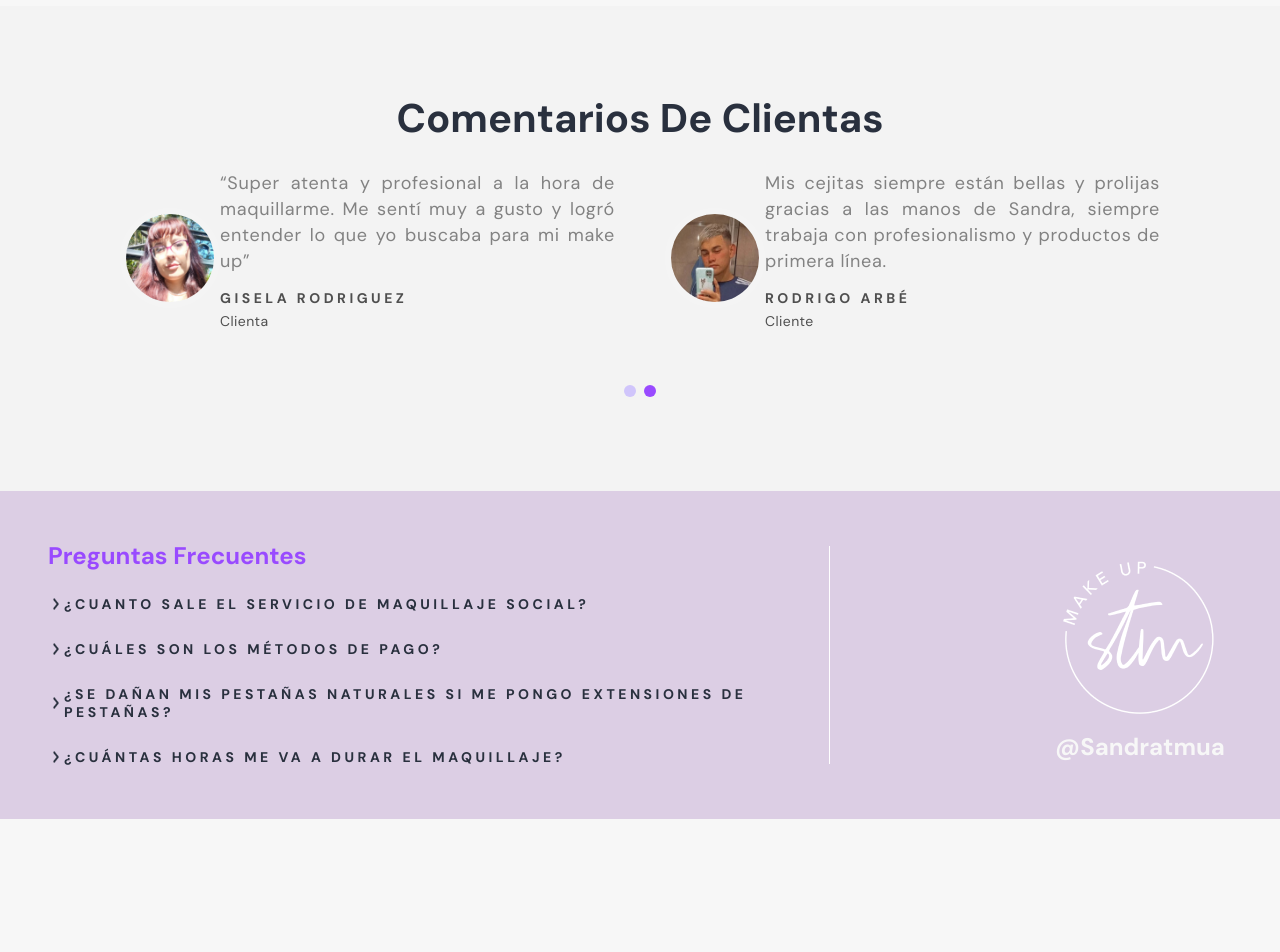
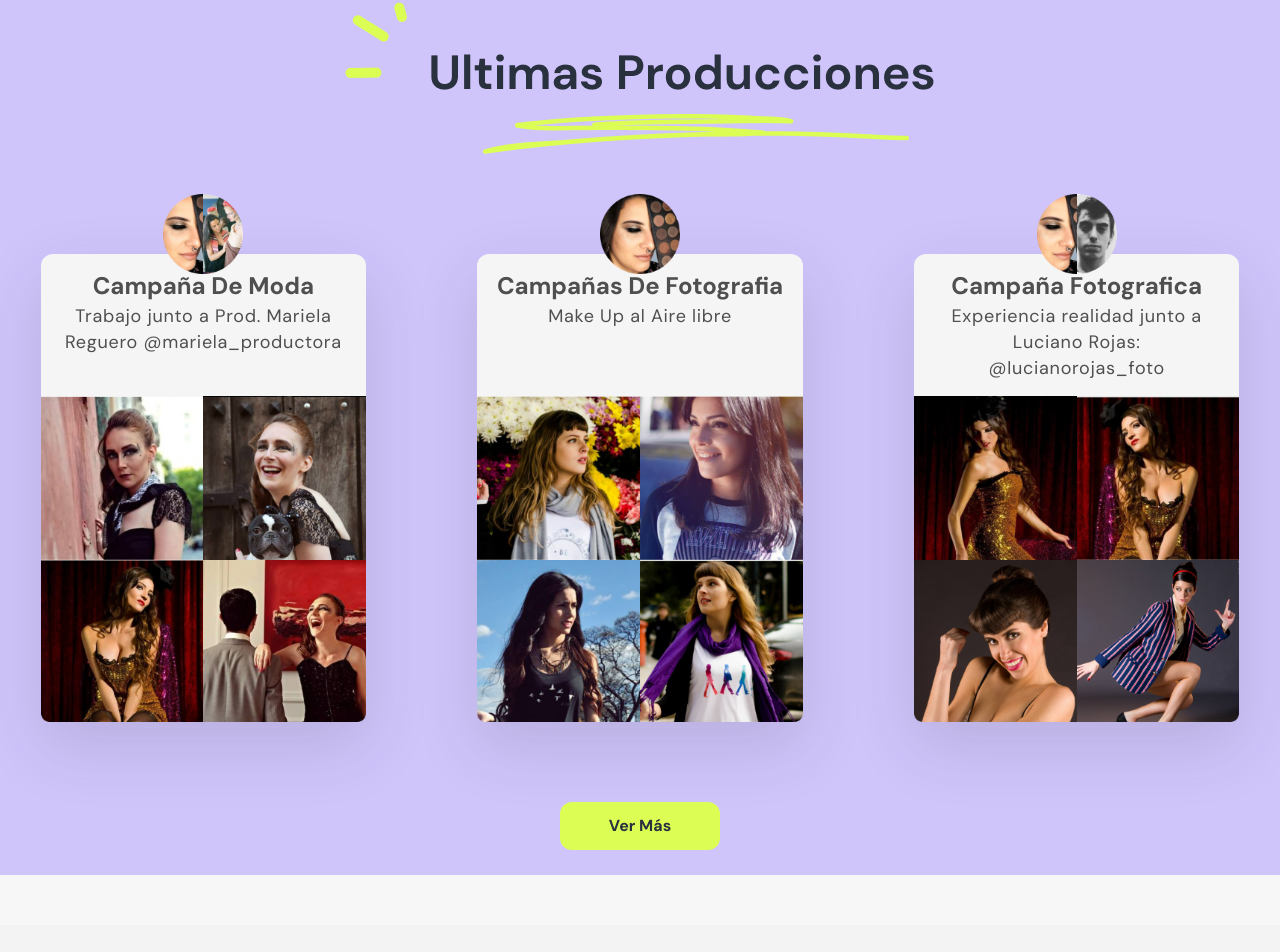
Before and after one commit to gregoriocarranza/Sandramakeup2, a React (Create React App) app: page / in a window 1280 px wide. Shown: the part 1341-2293 px from the top of the page. Before the commit the page ends 2160 px from the top, so only its background shows below. Built offline with nearby package versions, Linux system fonts and the light colour scheme.

Commit message:
Cards en inicio

```diff
--- a/src/Components/Card/Card.jsx
+++ b/src/Components/Card/Card.jsx
@@ -4,7 +4,7 @@ import CarrouselZoom from "../../Components/CarrouselZoom/CarrouselZoom.jsx";
 import { Fragment, useState } from "react";
 
 function Card(props) {
-  const {Addon} =props
+  const {Addon} = props;
   //   const [change, setChage] = useState(false);
   // console.log(props);
   return (
--- a/src/Pages/Inicio/index.css
+++ b/src/Pages/Inicio/index.css
@@ -151,3 +151,22 @@
   letter-spacing: 0.04em;
   color: #29303e;
 }
+.latest-productions-container{
+  background: #D0C5FB;
+  display: flex;
+  flex-direction: column;
+  align-items: center;
+  justify-content: center;
+  padding-bottom: 25px;
+}
+.latest-productions-title{
+  display: flex;
+  align-items: center;
+  justify-content: center;
+  padding-top: 15px;
+}
+.latest-productions-container .btn-info{
+  display: flex;
+  align-items: center;
+  justify-content: center;
+}
--- a/src/Pages/Inicio/index.jsx
+++ b/src/Pages/Inicio/index.jsx
@@ -1,17 +1,21 @@
+import { Fragment } from "react";
+import { Link } from "react-router-dom";
+import data from "../../helpers/dataPortafolio";
 import banner from "../../assets/Inicio/Banner.png";
 import perfil from "../../assets/Inicio/perfil-sandra.png";
 import titulo from "../../assets/Inicio/titulo.png";
 import cosmetic from "../../assets/Inicio/icon/Icon.png";
 import beauty from "../../assets/Inicio/icon/Icon-1.png";
 import student from "../../assets/Inicio/icon/Icon-2.png";
-import { Fragment } from "react";
-import "./index.css";
-import { Link } from "react-router-dom";
+import TitleProductions from "../../assets/Inicio/Group_20.png";
 import Footer from "../../Components/Footer/Footer";
 import Title from "../../Components/Title/Title";
 import Testimonial from "../../Components/Testimonial/Testimonial";
+import Card from "../../Components/Card/Card";
+import "./index.css";
 
-function Inicio({setPivot}) {
+function Inicio({ setPivot, props }) {
+  const filteredCards = data.filter((card, index) => index <= 2);
   return (
     <Fragment>
       <div className="banner-container">
@@ -20,16 +24,29 @@ function Inicio({setPivot}) {
       <section className="section-home-cover">
         <div className="cover-container layout-grid">
           <div className="perfil-hero">
-            <img src={perfil} className="imagen-preview-home-img" alt="perfil" />
+            <img
+              src={perfil}
+              className="imagen-preview-home-img"
+              alt="perfil"
+            />
           </div>
           <div className="info-home">
             <img src={titulo} alt="sandra-torrez" />
             <div className="text-info-home">
               <p>
-              Hace mas de 12 años que me sumergí en el mundo del make up. Cuando empecé sabia que me gustaba el arte y los colores, pero no sabia que en ese momento se despertaría en mi la pasión por el maquillaje, resaltar la belleza de las personas.
+                Hace mas de 12 años que me sumergí en el mundo del make up.
+                Cuando empecé sabia que me gustaba el arte y los colores, pero
+                no sabia que en ese momento se despertaría en mi la pasión por
+                el maquillaje, resaltar la belleza de las personas.
               </p>
             </div>
-            <Link to="/about" className="btn-info" onClick={()=>{setPivot(2)}}>
+            <Link
+              to="/about"
+              className="btn-info"
+              onClick={() => {
+                setPivot(2);
+              }}
+            >
               Conoceme Más
             </Link>
           </div>
@@ -41,26 +58,69 @@ function Inicio({setPivot}) {
           <div className="services-list">
             <img src={cosmetic} alt="cosmetic brush icon" />
             <span>Maquillaje social</span>
-      <p>Servicio de Maquillaje personalizado a prueba de agua, hipoalergènico y de larga duraciòn.</p>
+            <p>
+              Servicio de Maquillaje personalizado a prueba de agua,
+              hipoalergènico y de larga duraciòn.
+            </p>
           </div>
           <div className="services-list">
             <img src={beauty} alt="beauty icon" />
             <span>Taller de automaquillaje</span>
-      <p>Aprende a ser tu propia maquilladora para todos los dias. Conoce como preparar tu piel .</p>
+            <p>
+              Aprende a ser tu propia maquilladora para todos los dias. Conoce
+              como preparar tu piel .
+            </p>
           </div>
           <div className="services-list">
             <img src={student} alt="student icon" />
             <span>Carrera maquillaje S. inicial</span>
-      <p>Sabras lo necesario para iniciar en el mundo del Makeup y asi poder iniciar tu carrera.</p>
+            <p>
+              Sabras lo necesario para iniciar en el mundo del Makeup y asi
+              poder iniciar tu carrera.
+            </p>
           </div>
         </div>
-    <Link to="/about" className="btn-info" onClick={()=>{setPivot(2)}}>
+        <Link
+          to="/services"
+          className="btn-info"
+          onClick={() => {
+            setPivot(3);
+          }}
+        >
           Ver Más
         </Link>
       </section>
+      <div className="latest-productions-container">
+        <div className="latest-productions-title">
+          <img src={TitleProductions} alt="latest productions title" />
+        </div>
+        <div className="CardContainer">
+          {filteredCards.map((card, index) => (
+            <Card
+              icon={card.icon}
+              Title={card.Title}
+              Texto={card.Texto}
+              img1={card.img1}
+              img2={card.img2}
+              img3={card.img3}
+              img4={card.img4}
+              key={index}
+              Addon={true}
+            />
+          ))}
+        </div>
+        <Link
+          to="/portafolio"
+          className="btn-info"
+          onClick={() => {
+            setPivot(3);
+          }}
+        >
+          Ver Más
+        </Link>
+      </div>
       <Testimonial />
       <Footer />
-
     </Fragment>
   );
 }
--- a/src/Pages/Servicios/index.css
+++ b/src/Pages/Servicios/index.css
@@ -9,3 +9,6 @@
     text-align: center;
     padding: 20px;
 }
+.services-container{
+    padding-bottom: 25px;
+}
```
Also changed, not shown: src/assets/Inicio/Group_20.png (added). Lines whose indentation alone changed are shown as unchanged.
